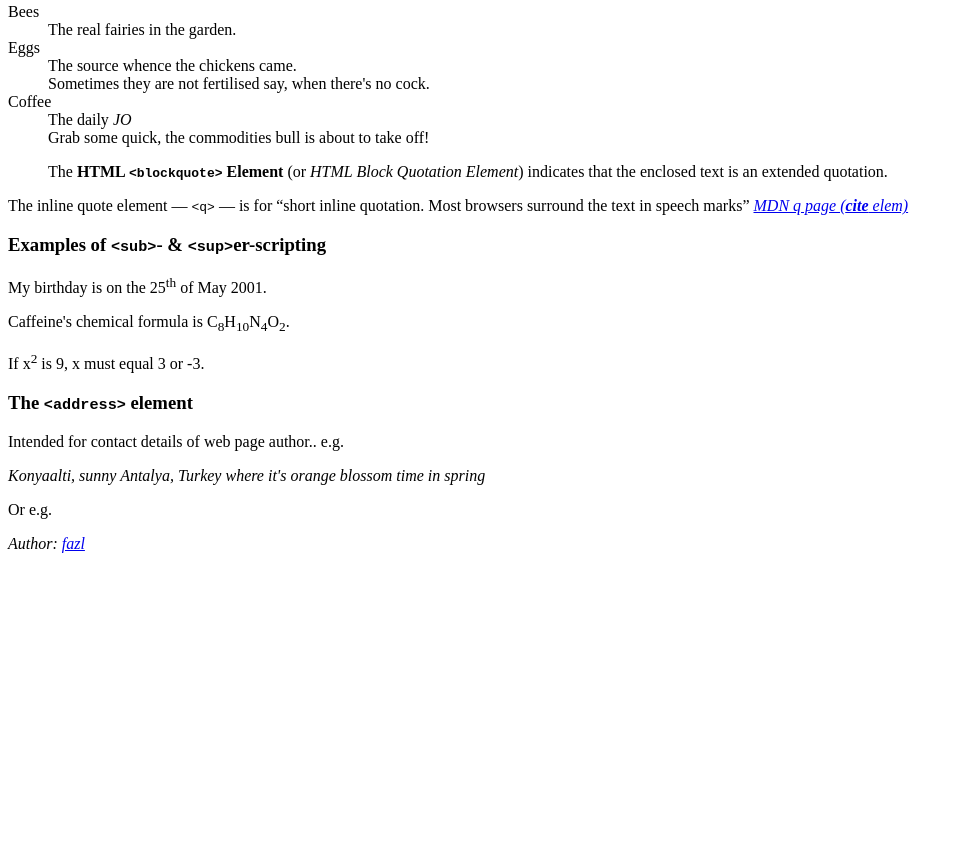
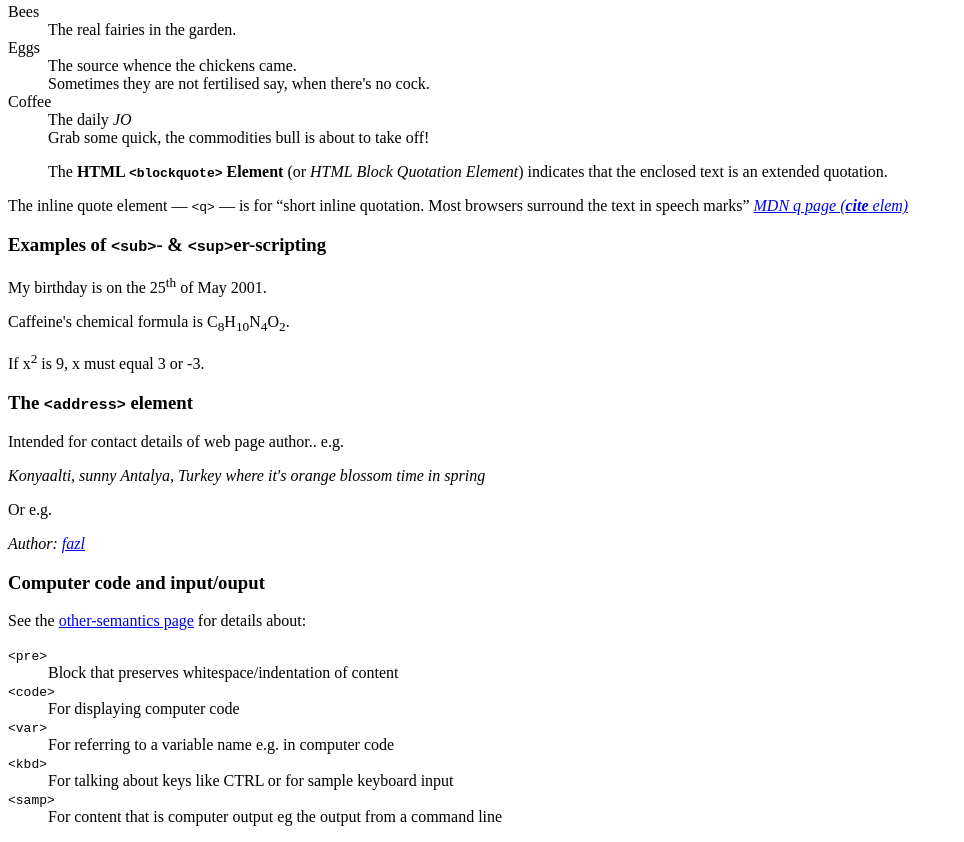
Before and after one commit to fazl/javascript, a plain HTML site: page reintro/html-text-formatting/text-start.html in a window 1280 px wide. Shown: the part 1944-2786 px from the top of the page, without its empty margins (0-964 px from the left). Before the commit the page ends 2513 px from the top, so only its background shows below. Drawn offline with Linux system fonts and the light colour scheme.

Commit message:
Code related tags: pre, code, var, kbd, samp

```diff
--- a/reintro/html-text-formatting/text-start.html
+++ b/reintro/html-text-formatting/text-start.html
@@ -142,5 +142,20 @@
   <address>
     <p>Author: <a href="http://github.com/fazl">fazl</a></p>
   </address>
+  <h3>Computer code and input/ouput</h3>
+  See the <a href="other-semantics.html">other-semantics page</a> for details about:
+  <dl>
+    <dt><code>&lt;pre&gt;</code></dt>
+    <dd>Block that preserves whitespace/indentation of content</dd>
+    <dt><code>&lt;code&gt;</code></dt>
+    <dd>For displaying computer code</dd>
+    <dt><code>&lt;var&gt;</code></dt>
+    <dd>For referring to a variable name e.g. in computer code</dd>
+    <dt><code>&lt;kbd&gt;</code></dt>
+    <dd>For talking about keys like CTRL or for sample keyboard input</dd>
+    <dt><code>&lt;samp&gt;</code></dt>
+    <dd>For content that is computer output eg the output from a command line</dd>
+
+  </dl>
   </body>
 </html>
```
Also changed, not shown: reintro/html-text-formatting/other-semantics.html (added, +39 -0 lines).
